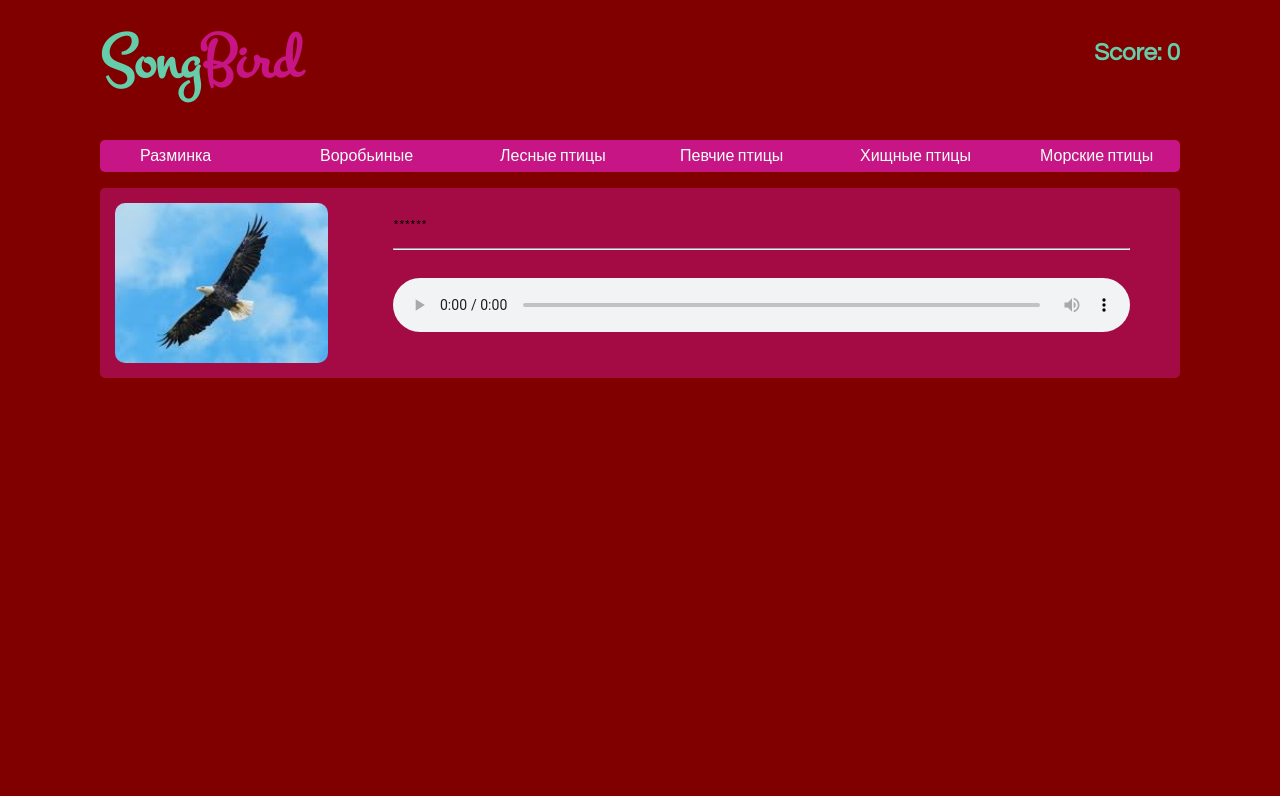
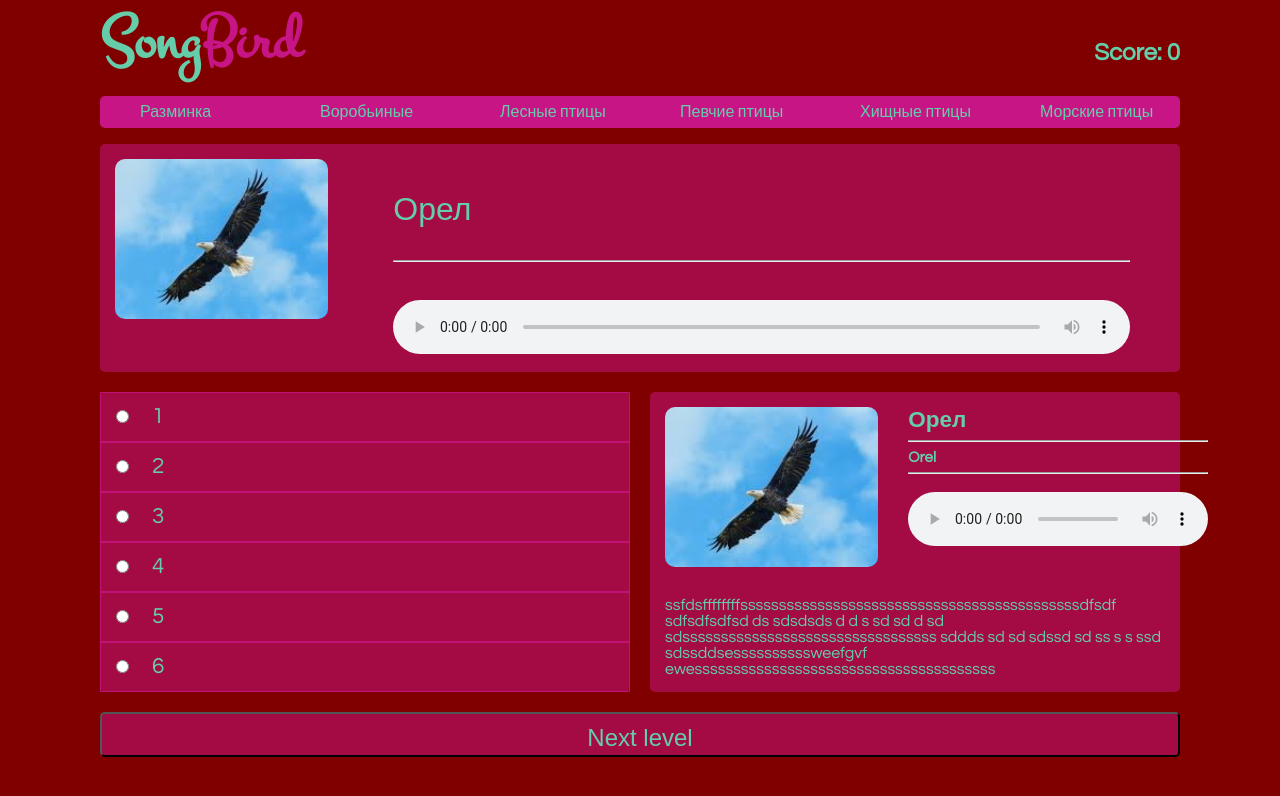
Before and after one commit to AlexeiStel/songbird, a React app: page / in a window 1280 px wide. Built offline with nearby package versions, Linux system fonts and the light colour scheme.

Commit message:
feat: add answerList

```diff
--- /dev/null
+++ b/src/components/answerList.js
@@ -0,0 +1,64 @@
+import React from 'react';
+import bird from '../assets/image/bird.jpg';
+
+export default function Answer() {
+    return (
+        <div className="answer">
+            <div className="answer__list">
+                <ul className="answer__type">
+                    <li className="answer__item">
+                        <span className="answer__input">
+                            <input type='radio' className="item" value='1' />
+                        </span>
+                        {1}
+                    </li>
+                    <li className="answer__item">
+                        <span className="answer__input">
+                            <input type='radio' className="item" value='1' />
+                        </span>
+                        {2}
+                    </li>
+                    <li className="answer__item">
+                        <span className="answer__input">
+                            <input type='radio' className="item" value='1' />
+                        </span>
+                        {3}
+                    </li>
+                    <li className="answer__item">
+                        <span className="answer__input">
+                            <input type='radio' className="item" value='1' />
+                        </span>
+                        {4}
+                    </li>
+                    <li className="answer__item">
+                        <span className="answer__input">
+                            <input type='radio' className="item" value='1' />
+                        </span>
+                        {5}
+                    </li>
+                    <li className="answer__item">
+                        <span className="answer__input">
+                            <input type='radio' className="item" value='1' />
+                        </span>
+                        {6}
+                    </li>
+                </ul>
+            </div>
+            <div className="answer__info">
+                <div className="info-bird">
+                    <img className="question__image" src={bird} alt="bird" />
+                    <div className="name-bird">
+                        <h2 className='title'>Орел</h2>
+                        <hr />
+                        <h4 className='title-lat'>Orel</h4>
+                        <hr />
+                        <audio className='audio' controls />
+                    </div>
+                </div>
+                <p className="bird-text">ssfdsffffffffssssssssssssssssssssssssssssssssssssssssssssdfsdf sdfsdfsdfsd ds sdsdsds d d s sd sd d sd sdsssssssssssssssssssssssssssssssss
+                sddds                           sd sd sdssd sd ss
+                s s ssd       sdssddsessssssssssweefgvf         ewesssssssssssssssssssssssssssssssssssssss</p>
+            </div>
+        </div>
+    )
+}
--- /dev/null
+++ b/src/components/button.js
@@ -0,0 +1,9 @@
+import React from 'react';
+
+export default function Button() {
+    return (
+        <div className="button">
+            <button className="button-next" type="submit">Next level</button>
+        </div>
+    )
+}
--- a/src/components/header.js
+++ b/src/components/header.js
@@ -3,7 +3,7 @@ import React from 'react';
 export default function Header() {
     return (
         <div className="header">
-            <h1>
+            <h1 className="titleH">
                 <span className="word-song">Song</span>
                 <span className="word-bird">Bird</span>
             </h1>
--- a/src/components/question.js
+++ b/src/components/question.js
@@ -17,7 +17,7 @@ export default function Question() {
             <div className="question__ans">
                  <img className="question__image" src={myImage} alt="bird" />
                 <div className="bird-sound">
-                    <p className="question__bird">******</p>
+                    <p className="question__bird">Орел</p>
                     <hr />
                     <audio className="question__sound" /* src={myAudio} */ controls />
                 </div>
--- a/src/css/style.css
+++ b/src/css/style.css
@@ -10,6 +10,12 @@ body {
     display: flex;
     justify-content: space-between;
     margin: 0 100px;
+    height: 80px;
+
+}
+
+.titleH {
+    margin: 0;
 }
 
 .word-song {
@@ -39,7 +45,7 @@ body {
     flex-direction: row;
     list-style: none;
     font-size: 1rem;
-    color: mintcream;
+    color: rgb(101, 205, 170);
     justify-content: space-between;
     background: mediumvioletred;
     border-radius: 5px;
@@ -75,5 +81,97 @@ body {
 }
 
 .question__sound {
-    margin: 20px 50px 0 0;
+    margin: 30px 50px 0 0;
 }
+
+.question__bird {
+    color: rgb(101, 205, 170);
+    font-size: 2rem;
+    margin: ;
+}
+
+.answer {
+    display: flex;
+}
+.answer__list {
+    display: flex;
+    flex-direction: column;
+    margin: 20px 10px 20px 100px;
+    background: rgba(199, 21, 133, 0.5);
+    width: calc((100% - 220px)/2);
+    border-radius: 5px;
+    list-style: none;
+    color: mediumaquamarine;
+    font-size: 1.4rem;
+}
+
+.answer__type {
+    margin: 0;
+}
+
+.answer__input {
+    margin: 0 20px 0 10px;
+}
+
+.answer__item {
+    list-style: none;
+    height: 2rem;
+    border: 1px solid rgba(199, 21, 133, 0.8);
+    margin-left: -40px;
+    height: 48px;
+    line-height: 48px;
+}
+
+.answer__item:hover {
+    background: rgba(199, 21, 133, 0.8);
+    cursor: pointer;
+}
+
+.answer__info {
+    background: rgba(199, 21, 133, 0.5);
+    width: calc((100% - 220px)/2);
+    height: 300px;
+    border-radius: 5px;
+    margin: 20px 100px 20px 10px;
+}
+
+.info-bird {
+    display: flex;
+}
+
+hr {
+    background-color: rgba(199, 21, 133, 0.8);
+}
+.name-bird {
+    margin: 15px;
+    color: mediumaquamarine;
+}
+.title, .title-lat {
+    margin: 0;
+}
+
+.audio {
+    margin-top: 10px;
+}
+.bird-text {
+    font-size: 1rem;
+    margin: 15px;
+    color: mediumaquamarine;
+    word-wrap: break-word;
+    height: 40px;
+}
+
+.button-next {
+    width: calc(100% - 200px);
+    height: 45px;
+    background: rgba(199, 21, 133, 0.5);
+    border-radius: 5px;
+    font-size: 1.5rem;
+    line-height: 45px;
+    margin: 0 100px 20px;
+    color: rgb(101, 205, 170);
+}
+
+.button-next:hover {
+    cursor: pointer;
+}
--- a/src/index.js
+++ b/src/index.js
@@ -2,6 +2,8 @@ import React from 'react';
 import ReactDOM from 'react-dom';
 import Header from './components/header';
 import Question from './components/question';
+import AnswerList from './components/answerList';
+import Button from './components/button';
 import './css/style.css';
 
 function App() {
@@ -9,6 +11,8 @@ function App() {
         <div>
             <Header />
             <Question />
+            <AnswerList />
+            <Button />
         </div>
     )
 }
```
